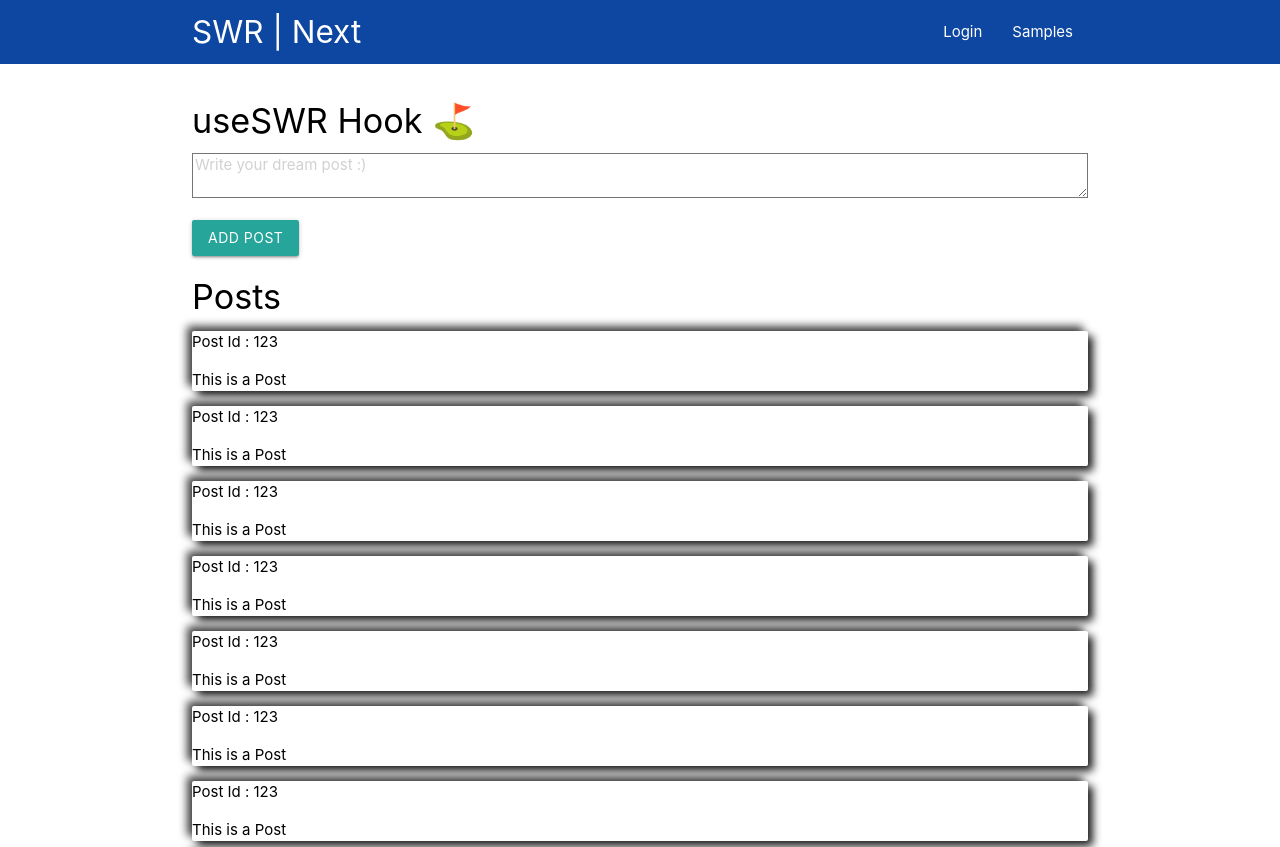
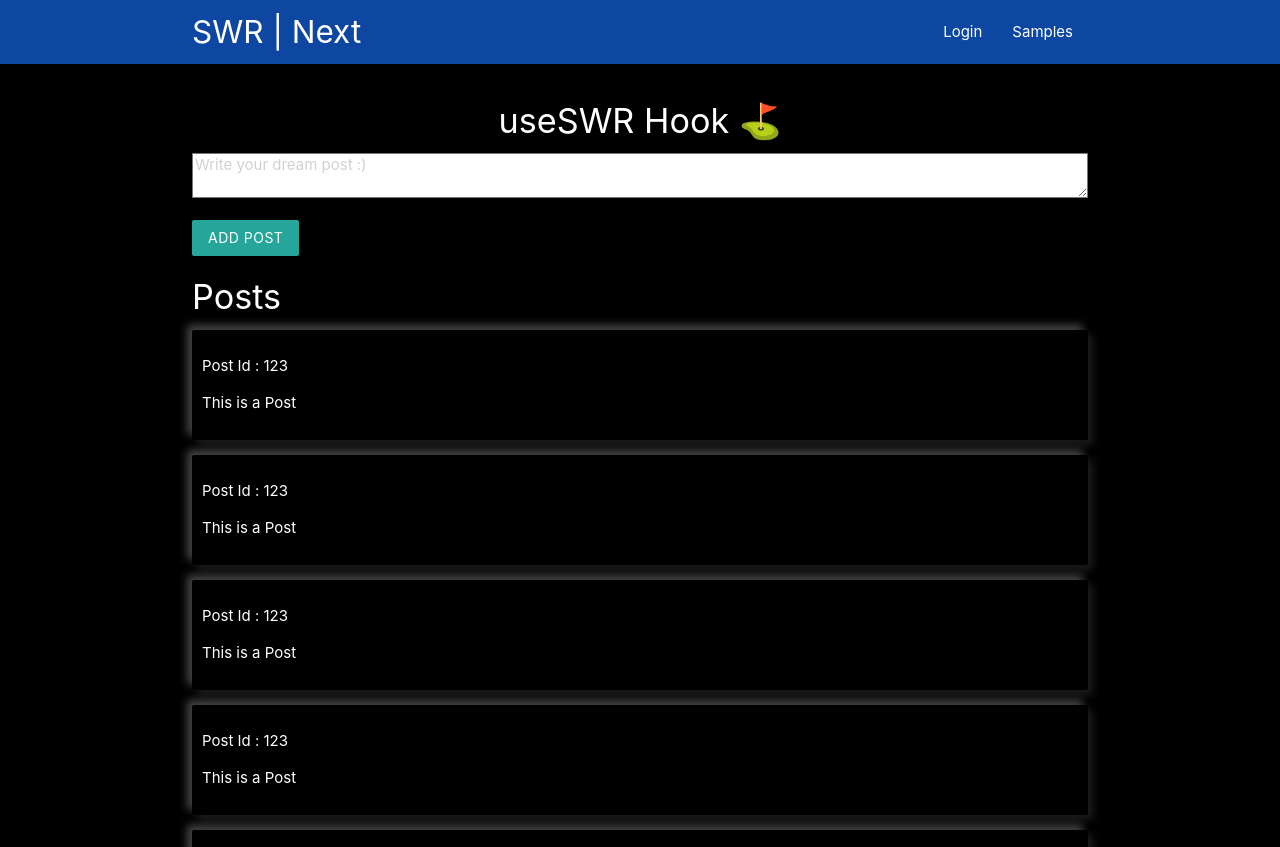
Before and after one commit to abhishekbhartiind/next-swr-app, a Next.js app: page / in a window 1280 px wide. Shown: the top 847 px of the page. Built offline with nearby package versions, Linux system fonts and the light colour scheme.

Commit message:
useSWR hook

```diff
--- a/components/CreatePost.tsx
+++ b/components/CreatePost.tsx
@@ -11,11 +11,11 @@ const CreatePost = () => {
     <form onSubmit={handleSubmit} className="mx-auto w-50 ">
       <textarea
         cols={3}
-        className="form-control"
+        className="form-control white"
         placeholder="Write your dream post :)"
         onChange={(e) => setContent(e.target.value)}
         value={content}
-      ></textarea>
+      />
       <button className="btn btn-outline-warning" type="submit">
         Add Post
       </button>
--- a/pages/index.tsx
+++ b/pages/index.tsx
@@ -4,10 +4,10 @@ import PostCard from '@components/PostCard'
 
 const Home: NextPage = () => {
   return (
-    <div className="section white">
+    <div className="section">
       <main className="container">
         <div className="col s12">
-          <h4>useSWR Hook ⛳</h4>
+          <h4 className="center">useSWR Hook ⛳</h4>
           <CreatePost />
 
           <h4>Posts</h4>
--- a/pages/login.tsx
+++ b/pages/login.tsx
@@ -28,7 +28,7 @@ const Login = () => {
   }
 
   return (
-    <div className="container white">
+    <div className="container">
       <p className="flow-text center grey-text">Login</p>
       <div className="row"></div>
       <form className="col s12" onSubmit={handleSubmit(handleLogin)} autoComplete="off">
--- a/pages/sample.tsx
+++ b/pages/sample.tsx
@@ -10,7 +10,7 @@ const Sample: NextPage = () => {
   if (!posts) return <h3 className="center">Loading!...</h3>
 
   return (
-    <div className="section white">
+    <div className="section">
       <main className="container">
         <div className="col s12">
           {posts.map((post: PostProps) => (
--- a/styles/globals.css
+++ b/styles/globals.css
@@ -1,6 +1,6 @@
 body {
-  background-color: white;
-  color: black;
+  background: black;
+  color: white;
 }
 
 input,
@@ -32,3 +32,8 @@ label {
 .btn {
   margin-top: 1rem;
 }
+
+.bg-dark {
+  background: black;
+  padding: 10px;
+}
```
